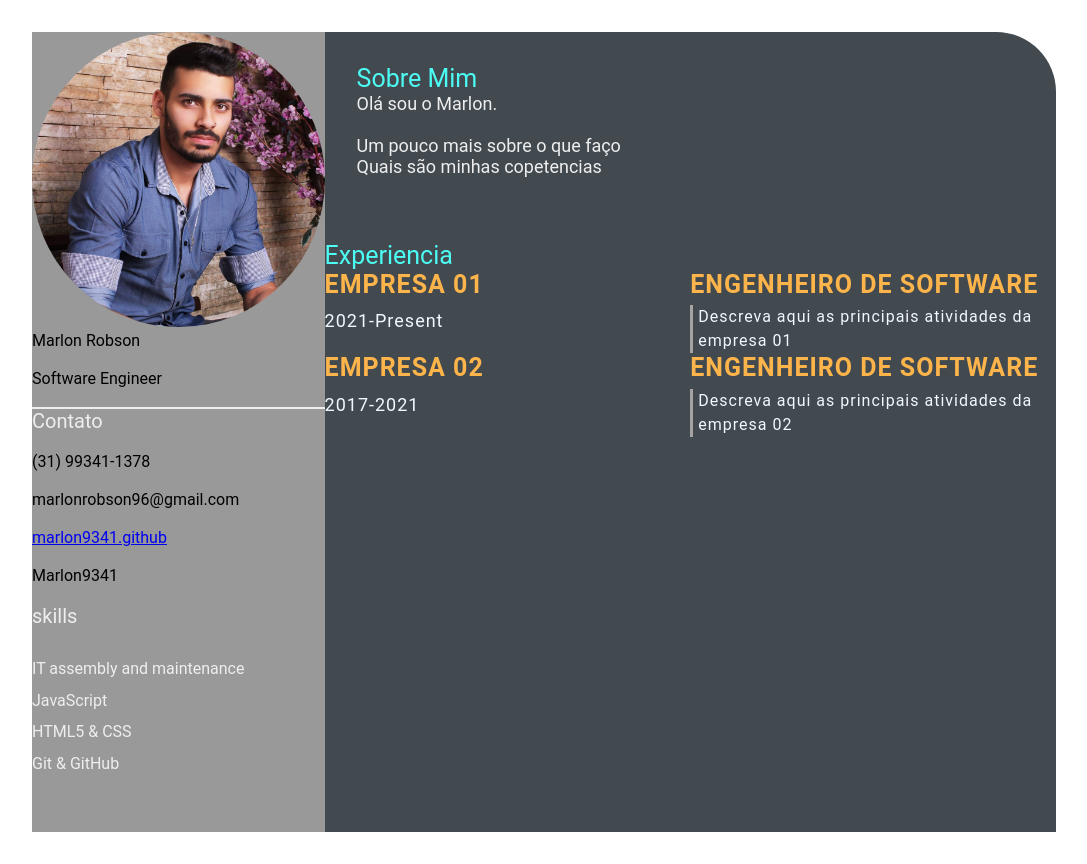
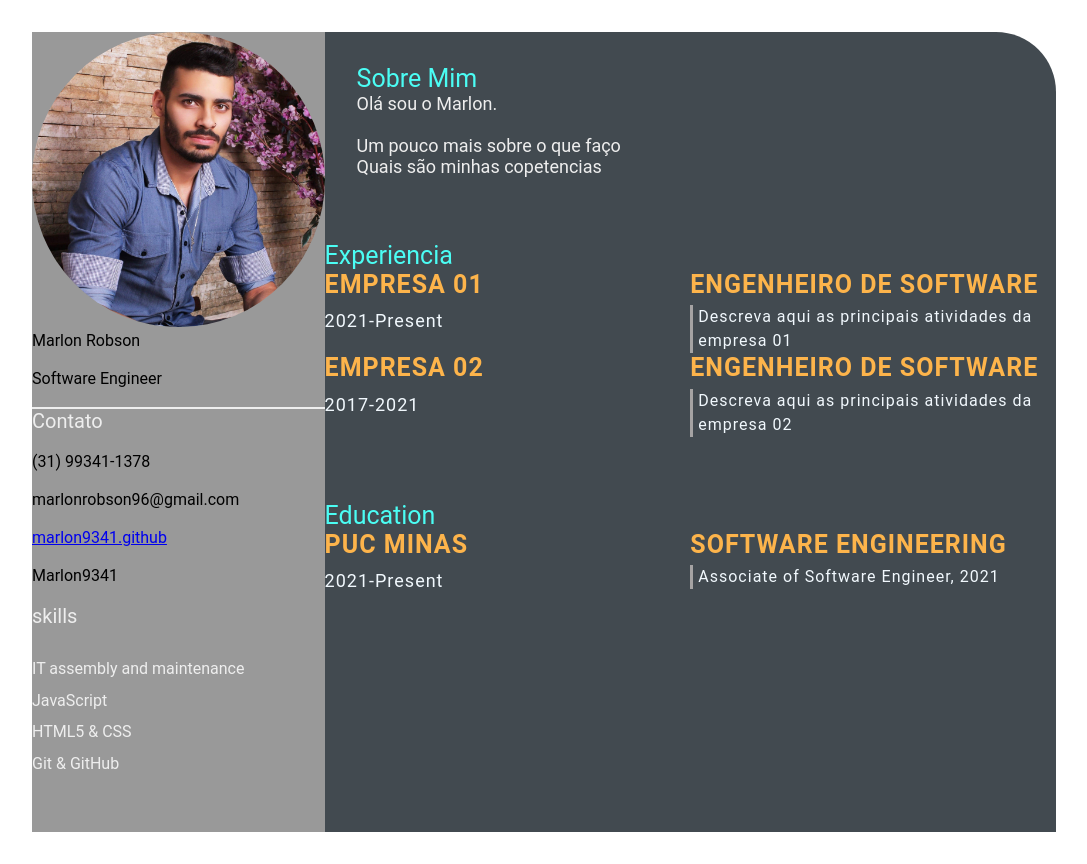
Before and after one commit to Marlon9341/marlon9341.github.io, a plain HTML site: page index.html in a window 1280 px wide. Shown: the whole page, without its empty margins (96-1183 px from the left). Drawn offline with Linux system fonts and the light colour scheme.

Commit message:
Feat add school academy (#4)
* feature: add expirience

* Revert "feature: add expirience"

This reverts commit 3b8ef9a2c9aa426ece3a092e4cb6d0c9d7db6c1b.

* feature: add education

Co-authored-by: [Marlon Robson] <[marlonrobson96@gmail.com]>

```diff
--- a/index.html
+++ b/index.html
@@ -75,11 +75,26 @@
                                 Descreva aqui as principais atividades da empresa 02
                             </p>
                         </div>
-
-
                     </div>
 
                 </section>
+                <section class="education gap">
+                    <div class="right-title">Education</div>
+                    <div class="education-contents">
+                        <div class="education-left">
+                            <p class="education-school-name">PUC Minas</p>
+                            <p class="educationp-time-period">2021-Present</p>
+                        </div>
+                        <div class="education-right">
+                            <p class="education-subject">Software Engineering</p>
+                            <p class="education-desc">
+                                Associate of Software Engineer, 2021
+                            </p>
+                        </div>
+                    </div>
+                    </div>
+                </section>
+
             </section>
 
     </main>
```
